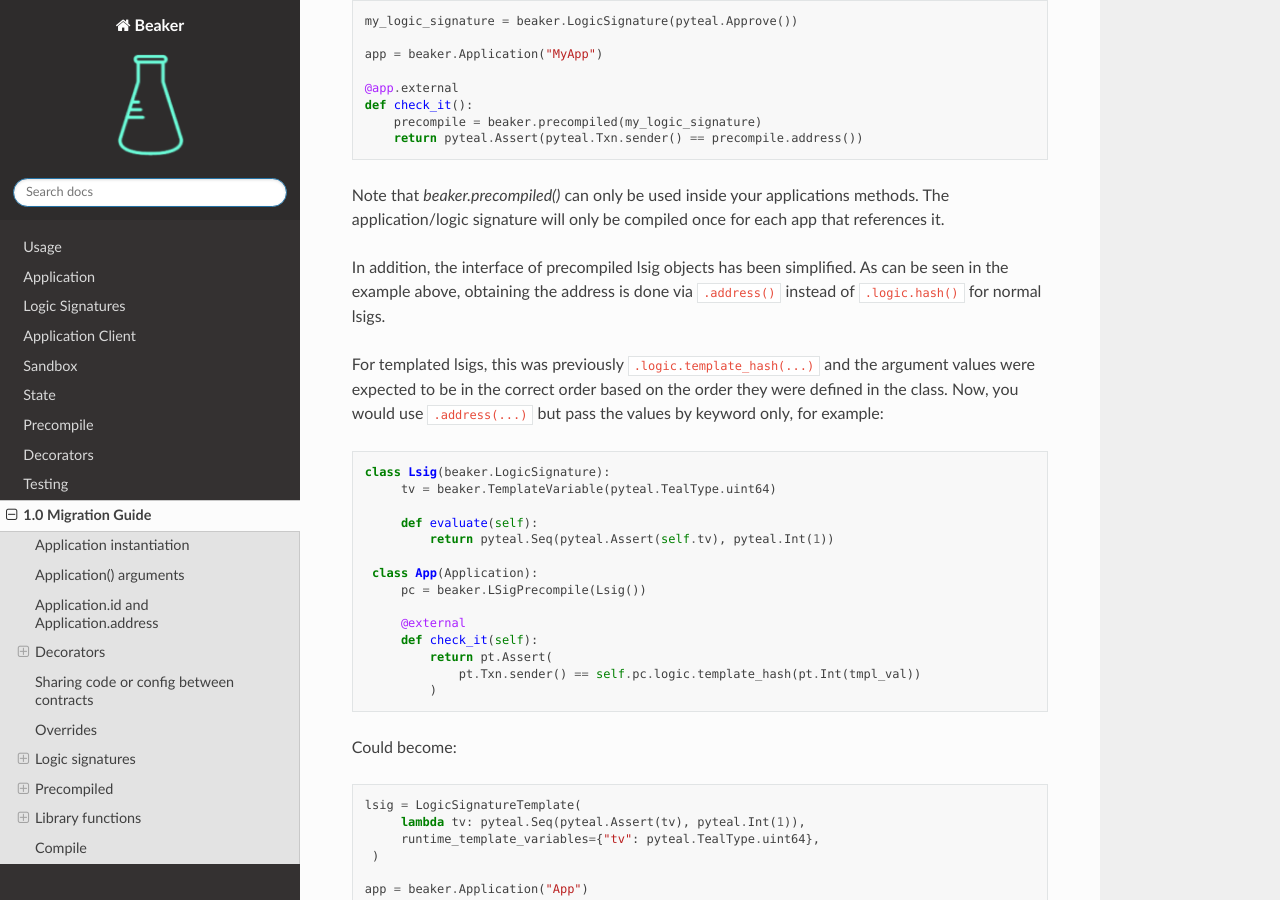
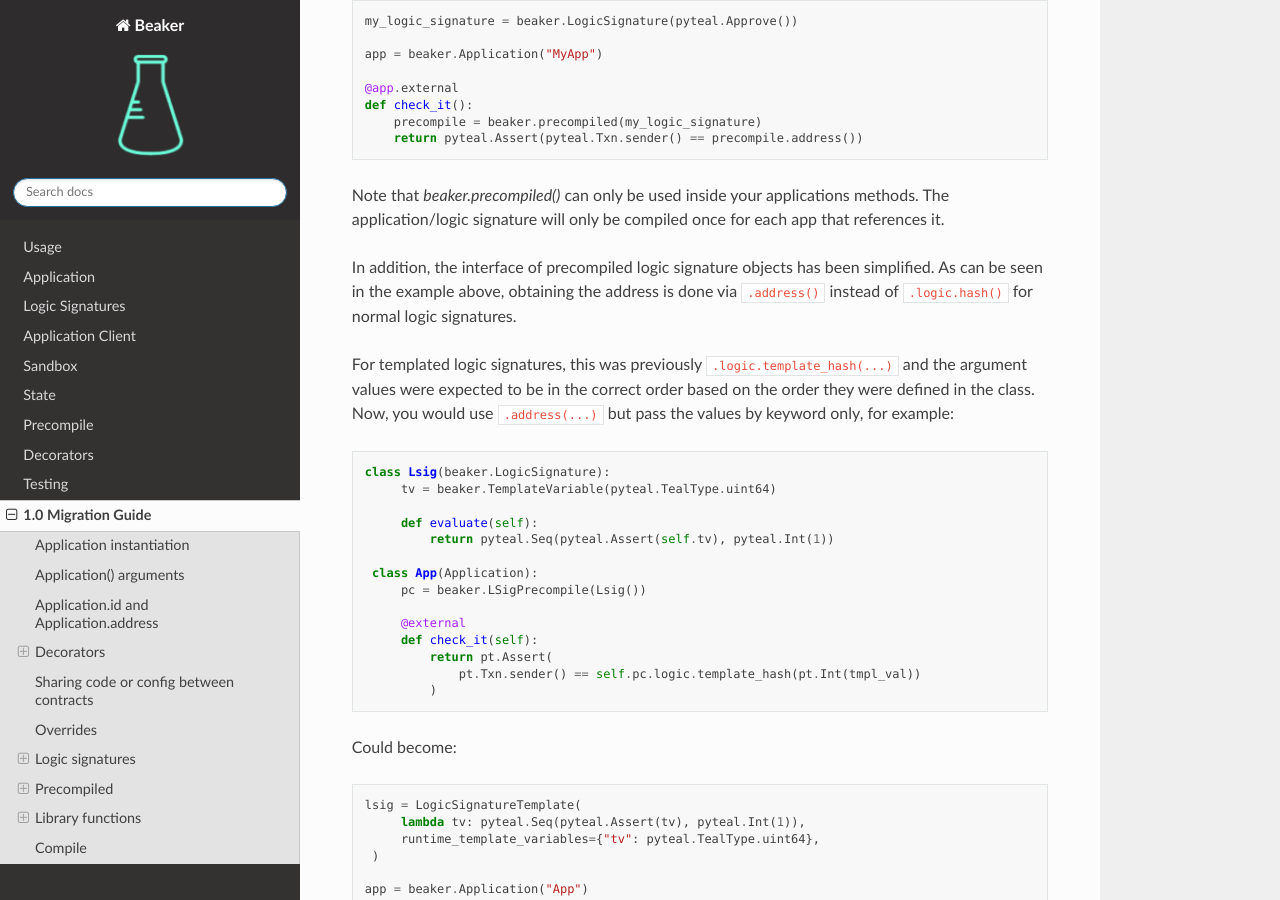
Before and after one commit to algorandfoundation/beaker, a Sphinx documentation site: the page built from docs/source/migration.rst, in a window 1280 px wide and 900 px high, scrolled down 9302 px. Built offline with Sphinx 7.4.7 and the Read the Docs theme 2.0.0, drawn with Linux system fonts in a browser that asks for light colours.

Commit message:
doc: rename lsig

```diff
--- a/docs/source/migration.rst
+++ b/docs/source/migration.rst
@@ -345,7 +345,6 @@ In ``1.0`` this becomes:
     def different_signature(a: pyteal.abi.Uint64, b: pyteal.abi.Uint64, c: pyteal.abi.Uint64):
         ...
 
-
 Logic signatures
 ----------------
 
@@ -458,10 +457,10 @@ In ``1.0`` this becomes:
 Note that `beaker.precompiled()` can only be used inside your applications methods. The application/logic signature will
 only be compiled once for each app that references it.
 
-In addition, the interface of precompiled lsig objects has been simplified. As can be seen in the example above,
-obtaining the address is done via ``.address()`` instead of ``.logic.hash()`` for normal lsigs.
+In addition, the interface of precompiled logic signature objects has been simplified. As can be seen in the example above,
+obtaining the address is done via ``.address()`` instead of ``.logic.hash()`` for normal logic signatures.
 
-For templated lsigs, this was previously ``.logic.template_hash(...)`` and the argument values were expected to be in the
+For templated logic signatures, this was previously ``.logic.template_hash(...)`` and the argument values were expected to be in the
 correct order based on the order they were defined in the class. Now, you would use ``.address(...)`` but pass the values
 by keyword only, for example:
 
```
